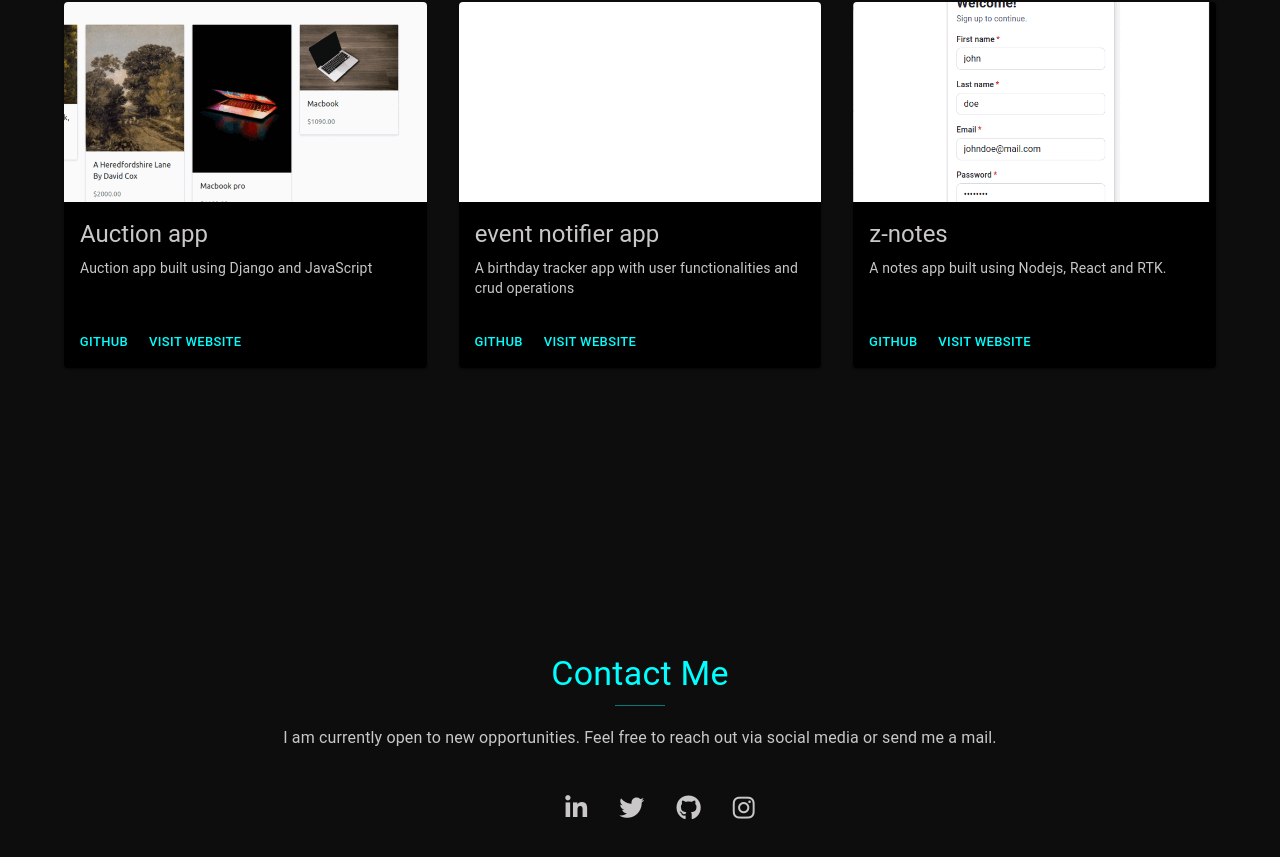
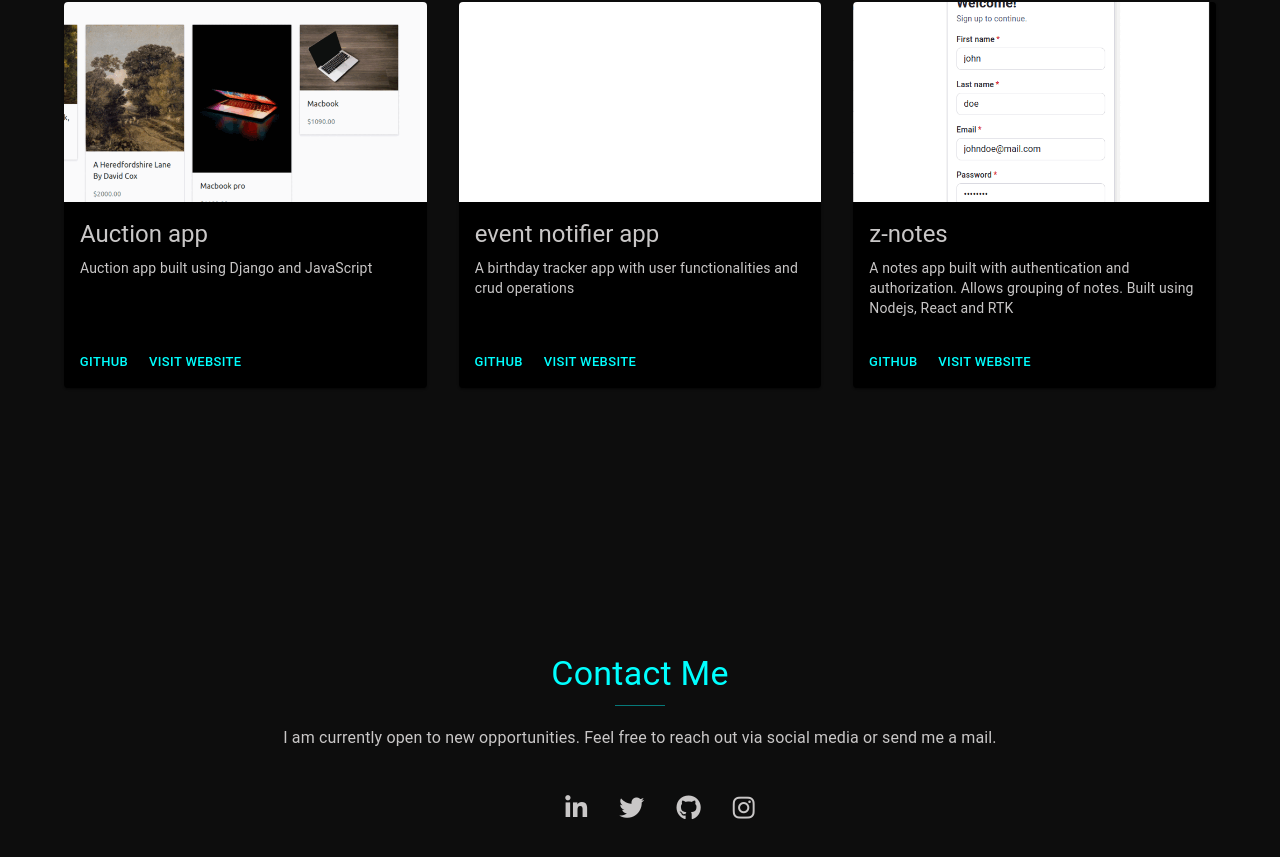
Before and after one commit to sheriifMahadi/Px7Ne, a React (Create React App) app: page / in a window 1280 px wide. Shown: the part 1591-2448 px from the top of the page. Built offline with nearby package versions, Linux system fonts and the light colour scheme.

Commit message:
Update db.js

```diff
--- a/src/data/db.js
+++ b/src/data/db.js
@@ -24,7 +24,7 @@ const projects = {
       {
          id: 3,
          title: "z-notes",
-         description: "A notes app built using Nodejs, React and RTK.",
+         description: "A notes app built with authentication and authorization. Allows grouping of notes. Built using Nodejs, React and RTK",
          image: znote,
          github: "https://github.com/sheriifMahadi/notes_project_frontend",
          url: "https://z-note.netlify.app/",
```
